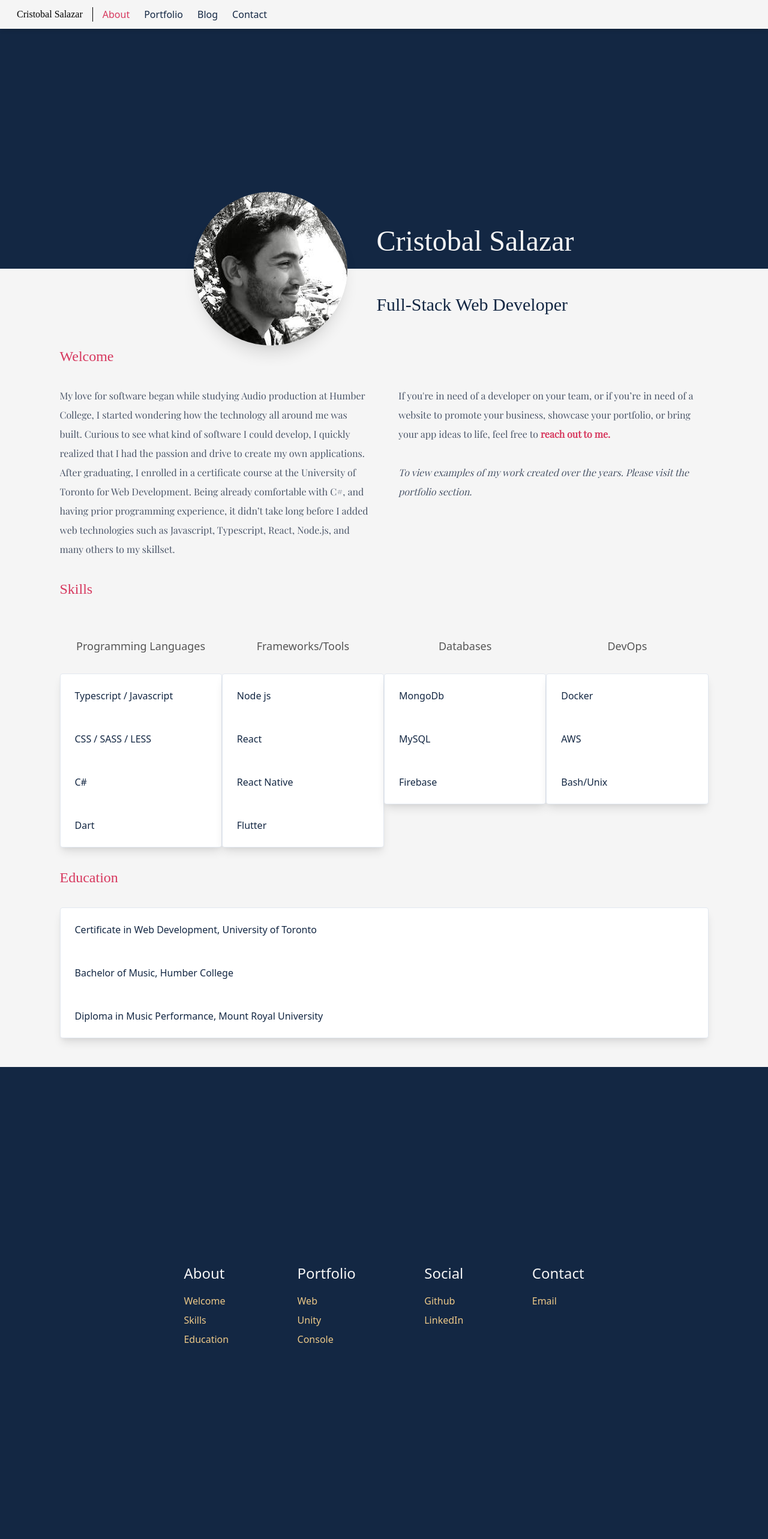
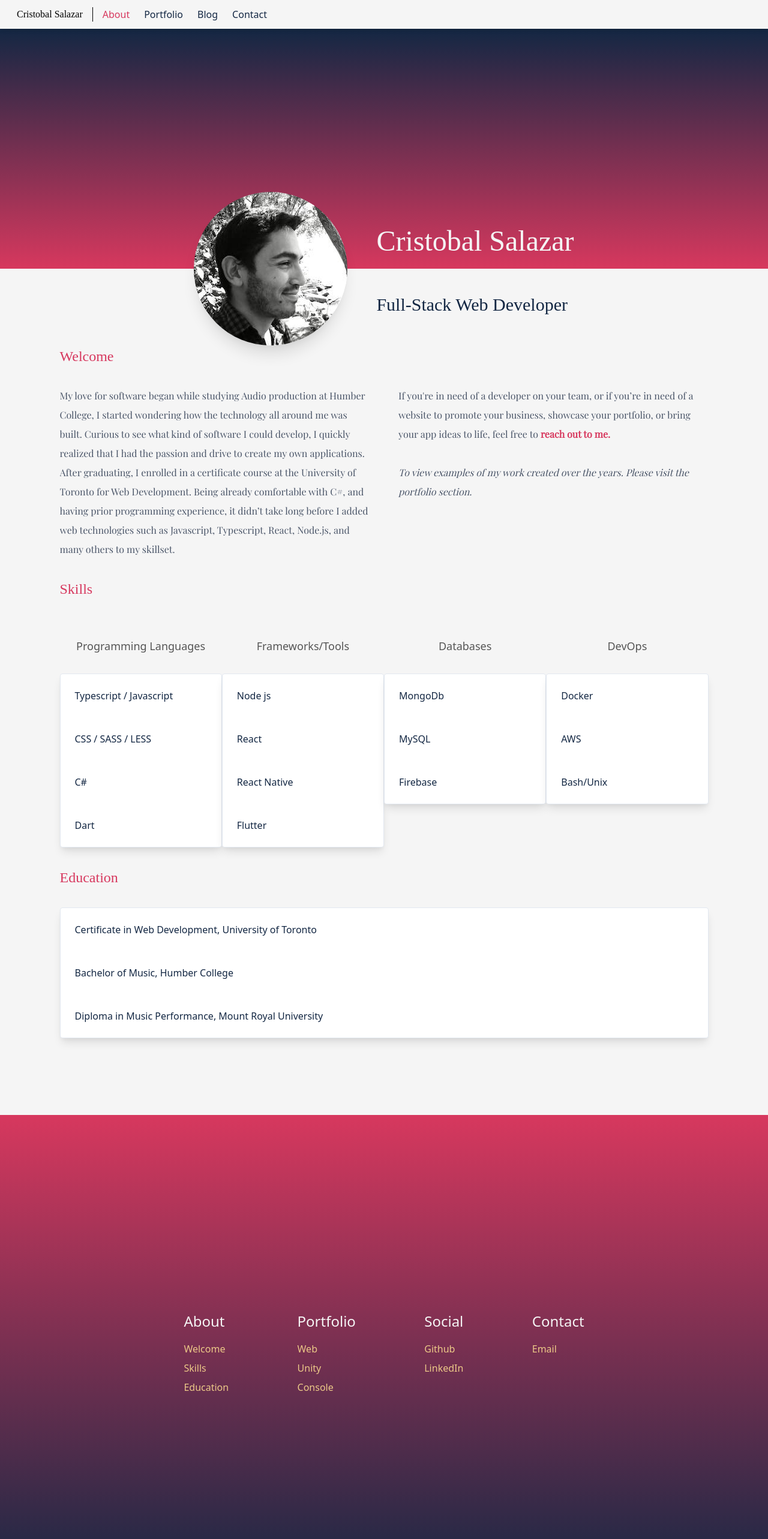
Before and after one commit to CristobalSalazar/next-site, a Next.js app: page / in a window 1280 px wide. Shown: the top 2566 px of the page at 60% size. Built offline with nearby package versions, Linux system fonts and the light colour scheme; a web font is replaced by a local one.

Commit message:
added gradients

```diff
--- a/src/components/Footer.tsx
+++ b/src/components/Footer.tsx
@@ -6,7 +6,7 @@ interface FooterProps {
 }
 export default function Footer({ sections }: FooterProps) {
   return (
-    <footer className="flex w-full min-h-screen bg-dark">
+    <footer className="flex w-full min-h-screen from-accent to-dark bg-gradient-to-b">
       <ul className="flex w-full max-w-4xl m-auto justify-evenly">
         {sections.map((s) => (
           <li className="sm:my-4" key={s.name}>
--- a/src/components/Hero.tsx
+++ b/src/components/Hero.tsx
@@ -5,7 +5,7 @@ interface HeroProps {
 export default function Hero({ title, subtitle }: HeroProps) {
   return (
     <>
-      <div className="absolute z-0 w-full pointer-events-none bg-dark sm:h-screen h-screen/2" />
+      <div className="absolute z-0 w-full pointer-events-none from-accent to-dark bg-gradient-to-t sm:h-screen h-screen/2" />
       <div className="absolute z-10 flex items-center justify-center w-full h-screen pointer-events-none">
         <img
           className="object-cover w-64 h-64 mr-12 rounded-full shadow-xl md:w-48 md:h-48 sm:h-screen sm:w-screen sm:absolute sm:left-0 sm:top-0 sm:z-0 sm:opacity-25 sm:rounded-none sm:m-0 md:mr-3"
--- a/src/pages/index.tsx
+++ b/src/pages/index.tsx
@@ -15,7 +15,7 @@ export default function Index() {
         <header className="relative z-0 mb-32 sm:mb-0 sm:h-screen h-screen/2">
           <Hero title="Cristobal Salazar" subtitle="Full-Stack Web Developer" />
         </header>
-        <main className="container pb-12 mx-auto sm:px-3" role="main">
+        <main className="container pb-32 mx-auto sm:px-3" role="main">
           <Welcome />
           <Skills />
           <Education />
```
